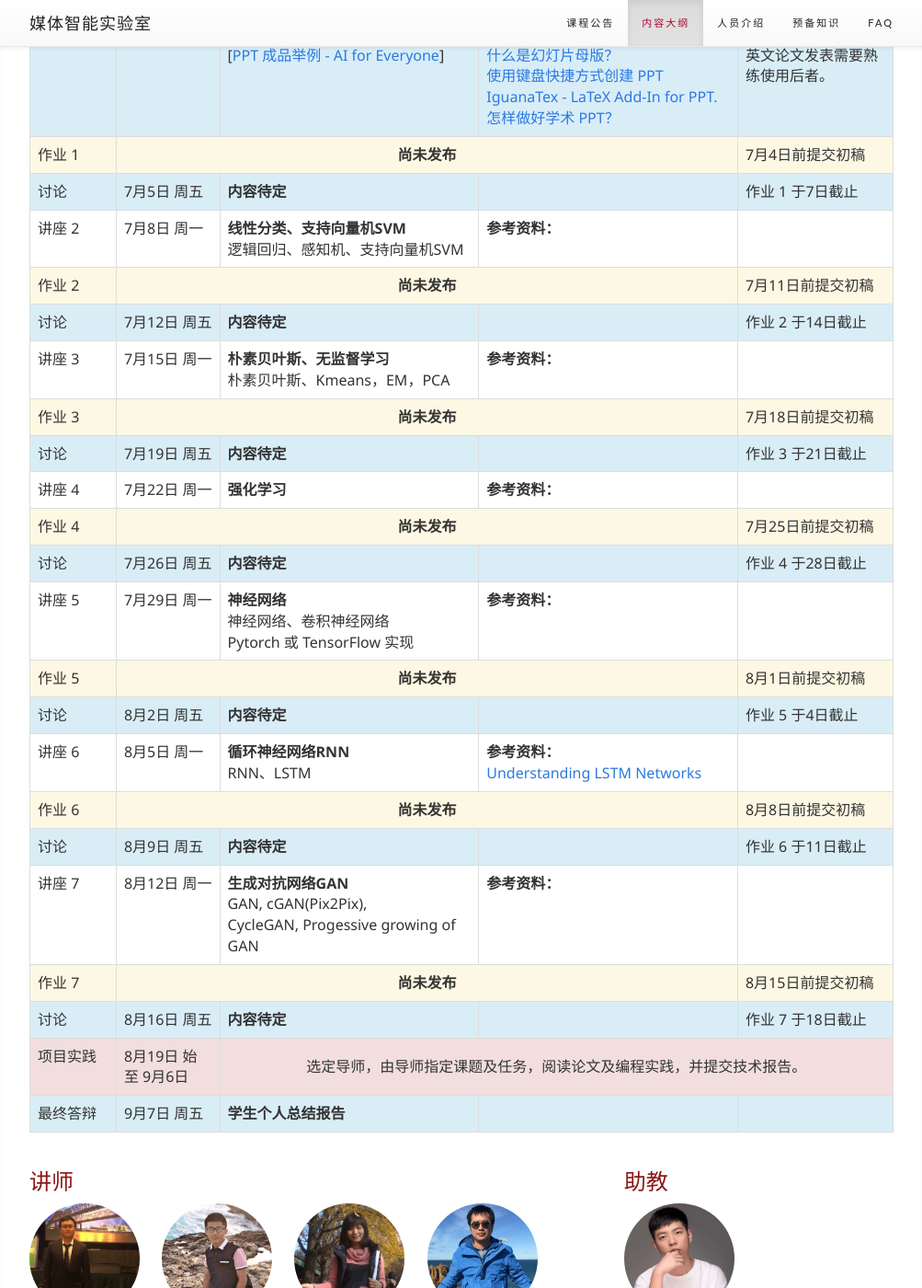
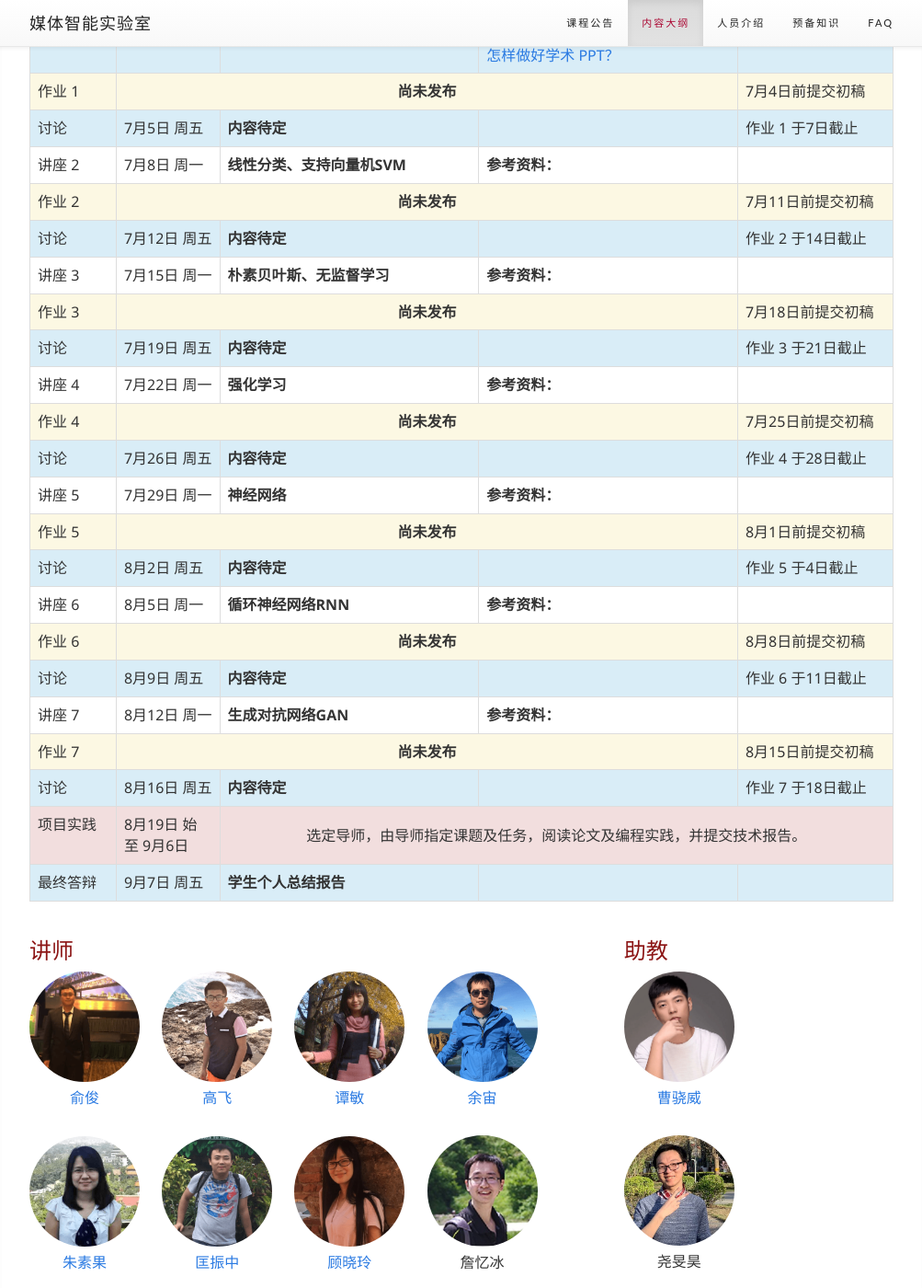
Before and after one commit to HDUMIL/summer-school, a Jekyll site: the page built from index.html, in a window 1280 px wide and 1400 px high, scrolled down 1284 px. Shown: the whole window at 92% size, without its empty margins (138-1141 px from the left). Built offline with Jekyll 4.4.1, drawn with Linux system fonts in a browser that asks for light colours; nearby versions of some CDN libraries; formulas are drawn with MathJax 3; some of the changed text lies outside the part shown.

Commit message:
delete unfinished lecture detail

```diff
--- a/_includes/information.html
+++ b/_includes/information.html
@@ -18,5 +18,5 @@
 </div>
 
 <div id="attention" style="margin-bottom: 5px">
-    幻灯片将在每个讲座开始前发布，其它内容随着课程进度更新，学生上台分享所用幻灯片经本人同意后将一并公开。
+    幻灯片将在每个讲座结束后发布，其它内容随着课程进度更新，学生上台分享所用幻灯片经本人同意后将一并公开。
 </div>
--- a/_includes/instructor.html
+++ b/_includes/instructor.html
@@ -106,5 +106,5 @@
     助教将不会提供 IM 等私人联系方式，与助教进行交流的内容局限于课程相关，课外内容请自学。
     助教将于每天上午 9：00 查看 Issues 发帖，回复时间通常在 24 小时以内，
     可在 Project 版面查看
-    <a href="https://github.com/orgs/hdumil/projects/1" target="_blank">助教相关事宜</a>。
+    <a href="https://github.com/orgs/hdumil/projects/1" target="_blank">助教相关事宜</a>。</br>
 </div>
--- a/_includes/schedule.html
+++ b/_includes/schedule.html
@@ -75,9 +75,7 @@
             <td>7月1日 周一</td>
             <td>
                 <b>基础介绍、决策树与集成学习</b><br>
-                机器学习基本概念、线性模型<br>
-                多媒体信息表示 <br>
-                决策树、随机森林、Adaboost
+
             </td>
             <td>
                 <b>参考资料：</b><br>
@@ -158,7 +156,7 @@
             <td>7月8日 周一</td>
             <td>
                 <b>线性分类、支持向量机SVM</b><br>
-                逻辑回归、感知机、支持向量机SVM
+
             </td>
             <td>
                 <b>参考资料：</b><br>
@@ -190,7 +188,7 @@
             <td>7月15日 周一</td>
             <td>
                 <b>朴素贝叶斯、无监督学习</b><br>
-                朴素贝叶斯、K­means，EM，PCA
+
             </td>
             <td>
                 <b>参考资料：</b><br>
@@ -253,8 +251,7 @@
             <td>7月29日 周一</td>
             <td>
                 <b>神经网络</b><br>
-                神经网络、卷积神经网络<br>
-                Pytorch 或 TensorFlow 实现
+
             </td>
             <td>
                 <b>参考资料：</b><br>
@@ -288,12 +285,9 @@
             <td>8月5日 周一</td>
             <td>
                 <b>循环神经网络RNN</b><br>
-                RNN、LSTM
             </td>
             <td>
                 <b>参考资料：</b><br>
-                <a href="https://colah.github.io/posts/2015-08-Understanding-LSTMs/"
-                    target="_blank">Understanding LSTM Networks</a><br>
             </td>
             <td>
             </td>
@@ -322,8 +316,7 @@
             <td>8月12日 周一</td>
             <td>
                 <b>生成对抗网络GAN</b><br>
-                GAN, cGAN(Pix2Pix), <br>
-                CycleGAN, Progessive growing of GAN
+
             </td>
             <td>
                 <b>参考资料：</b><br>
```
